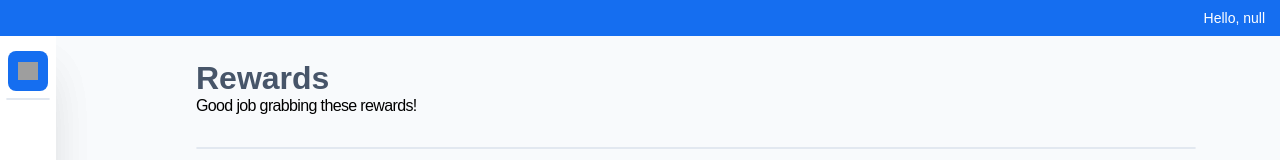
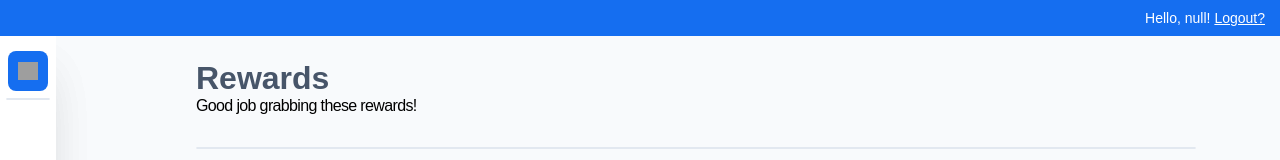
Before and after one commit to mmfallacy/task-space, a SvelteKit app: page /rewards in a window 1280 px wide. Shown: the top 160 px of the page. Built offline with nearby package versions, Linux system fonts and the light colour scheme; grey boxes are pictures that could not be loaded; some icons are missing.

Commit message:
feat: navbar logout button

```diff
--- a/src/components/Navbar.svelte
+++ b/src/components/Navbar.svelte
@@ -1,9 +1,16 @@
 <script>
     import { currentUser } from '@/stores/currentUser';
+    import { goto } from '$app/navigation';
+
+    function logout() {
+        currentUser.update((_) => null);
+        goto('/');
+    }
 </script>
 
 <div class="navbar">
-    Hello, {$currentUser}
+    <button on:click={logout}>Logout?</button>
+    Hello, {$currentUser}!
 </div>
 
 <style>
@@ -20,4 +27,17 @@
         font-size: 14px;
         color: white;
     }
+    button {
+        background: none;
+        border: none;
+        font-family: Arial;
+        color: white;
+        font-size: 14px;
+        margin-left: 4px;
+        text-decoration: underline;
+        cursor: pointer;
+    }
+    button:hover {
+        color: rgba(255, 255, 255, 0.75);
+    }
 </style>
```
